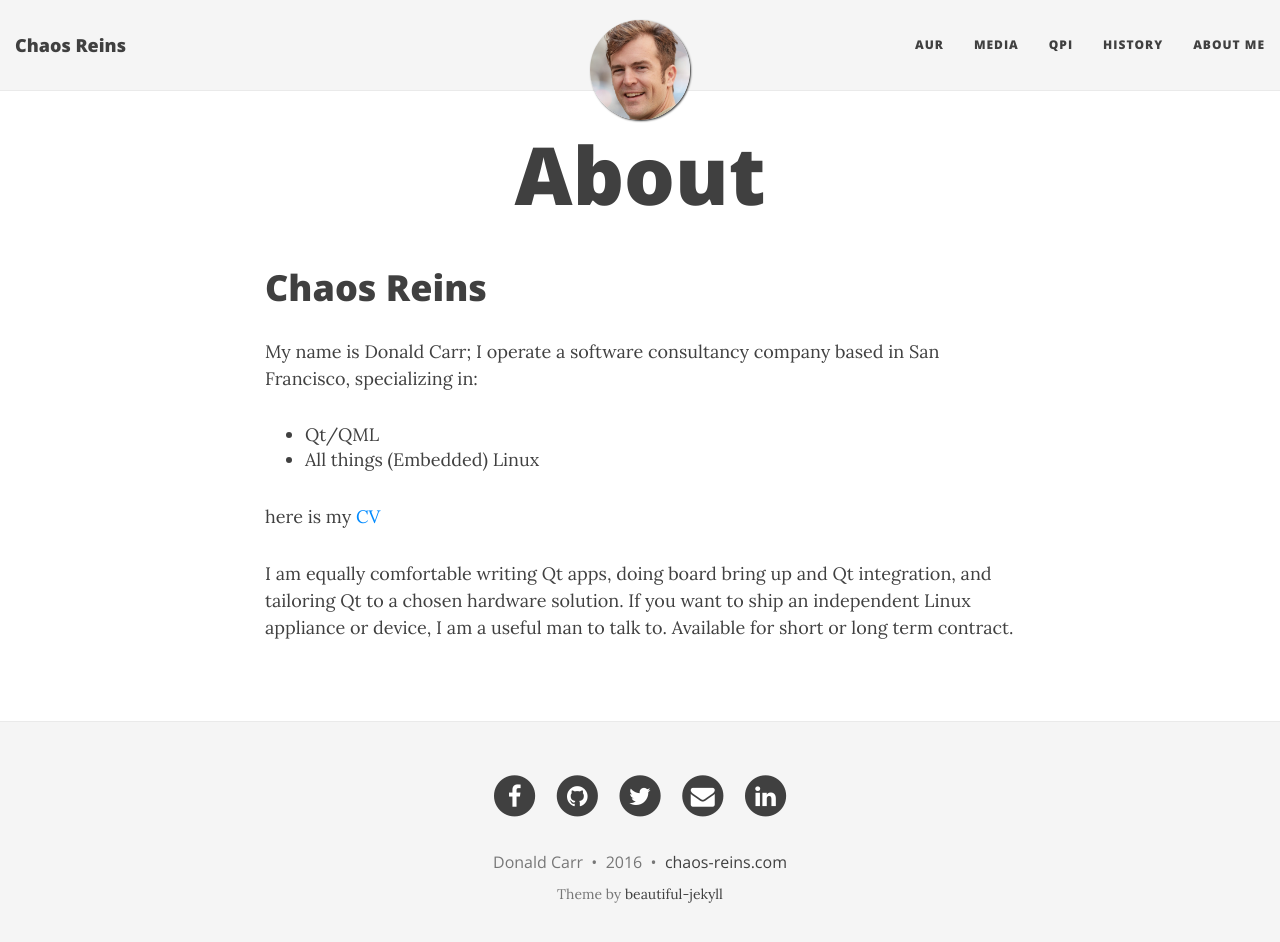
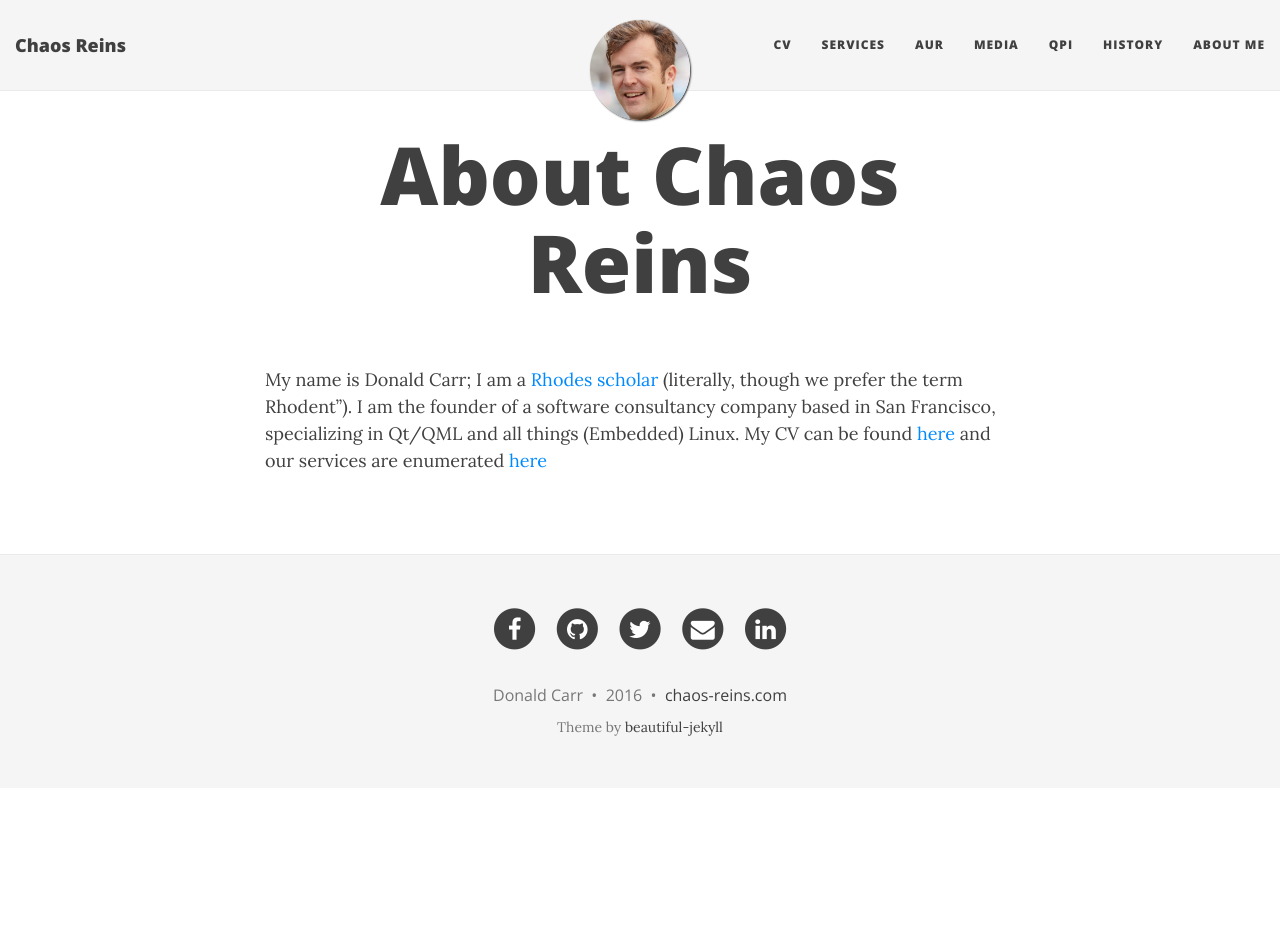
Before and after one commit to sirspudd/sirspudd.github.io, a Jekyll site: the page built from pages/about.md, in a window 1280 px wide and 955 px high. Shown: the top 942 px of the window. Built offline with Jekyll 4.4.1, drawn with Linux system fonts in a browser that asks for light colours; nearby versions of some CDN libraries.

Commit message:
Seperate out services
Change-Id: Ia48b7defc77e2f6f553070f67cadba52599fa7c4

```diff
--- a/_config.yml
+++ b/_config.yml
@@ -23,6 +23,8 @@ description: San Francisco based Qt/Linux Experts for hire
 
 # List of links in the navigation bar
 navbar-links:
+  CV: "https://github.com/sirspudd/cv/raw/master/carbon/donald-carr-cv.pdf"
+  Services: "services"
   AUR: "https://aur.archlinux.org/packages/?SeB=m&K=sirspudd"
   Media: "media"
   QPi: "qpi"
--- a/pages/about.md
+++ b/pages/about.md
@@ -1,16 +1,7 @@
 ---
 layout: page
-title: About
+title: About Chaos Reins
 permalink: /about/
 ---
 
-# Chaos Reins
-
-My name is Donald Carr; I operate a software consultancy company based in San Francisco, specializing in:
-
-* Qt/QML
-* All things (Embedded) Linux
-
-here is my [CV](https://github.com/sirspudd/cv/raw/master/carbon/donald-carr-cv.pdf)
-
-I am equally comfortable writing Qt apps, doing board bring up and Qt integration, and tailoring Qt to a chosen hardware solution. If you want to ship an independent Linux appliance or device, I am a useful man to talk to. Available for short or long term contract.
+My name is Donald Carr; I am a [Rhodes scholar](https://www.ru.ac.za/) (literally, though we prefer the term Rhodent"). I am the founder of a software consultancy company based in San Francisco, specializing in Qt/QML and all things (Embedded) Linux. My CV can be found [here](https://github.com/sirspudd/cv/raw/master/carbon/donald-carr-cv.pdf) and our services are enumerated [here](services)
```
Also changed, not shown: pages/services.md (added, +14 -0 lines).
